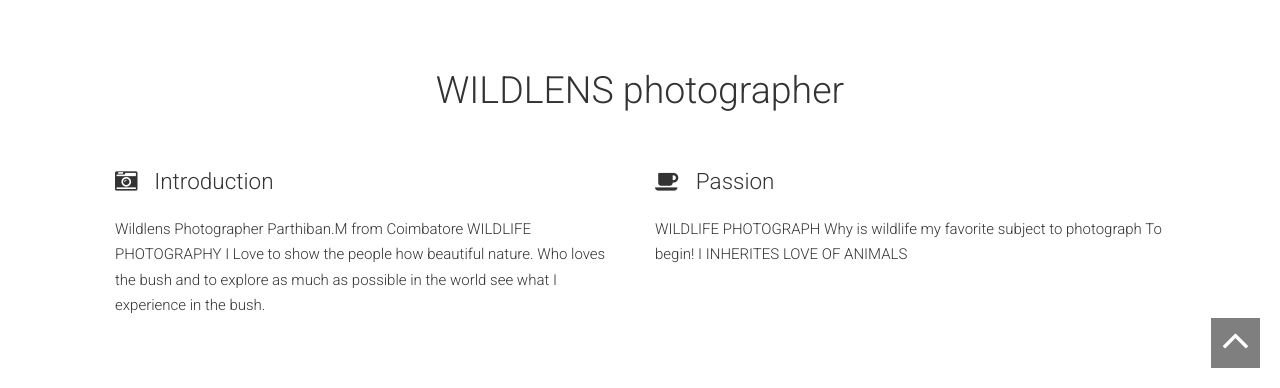
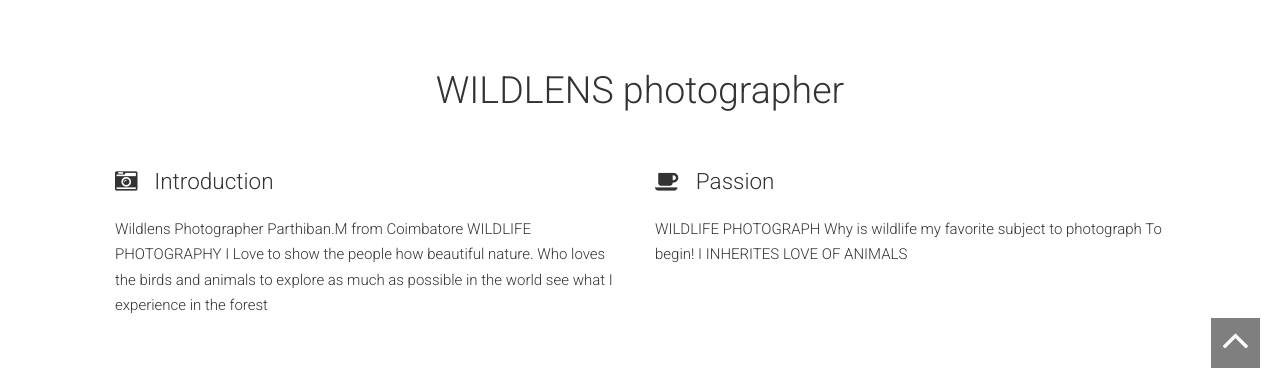
Before and after one commit to Parthiban-Ramesh/Parthiban-Ramesh.github.io, a plain HTML site: page index.html in a window 1280 px wide. Shown: the part 412-800 px from the top of the page. Drawn offline with Linux system fonts and the light colour scheme.

Commit message:
Update index.html

```diff
--- a/index.html
+++ b/index.html
@@ -125,7 +125,7 @@
   <div class="row">
   <div class="col-sm-6 wowload fadeInLeft">
     <h4><i class="fa fa-camera-retro"></i> Introduction </h4>
-    <p> Wildlens Photographer Parthiban.M from Coimbatore WILDLIFE PHOTOGRAPHY I Love to show the people how beautiful nature. Who loves the bush and to explore as much as possible in the world see what I experience in the bush.</p>
+    <p> Wildlens Photographer Parthiban.M from Coimbatore WILDLIFE PHOTOGRAPHY I Love to show the people how beautiful nature. Who loves the birds and animals to explore as much as possible in the world see what I experience in the forest</p>
 
 
   </div>
```
